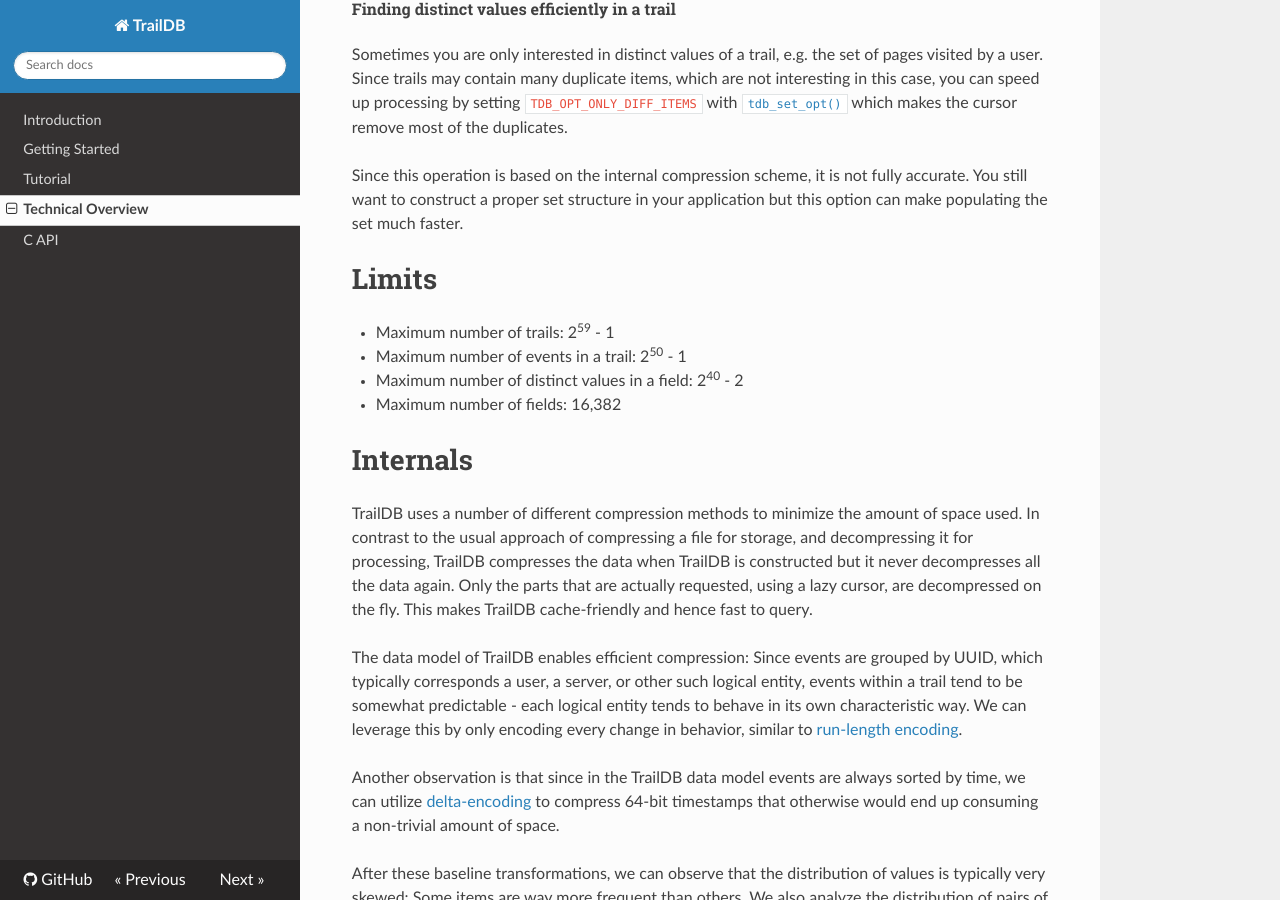
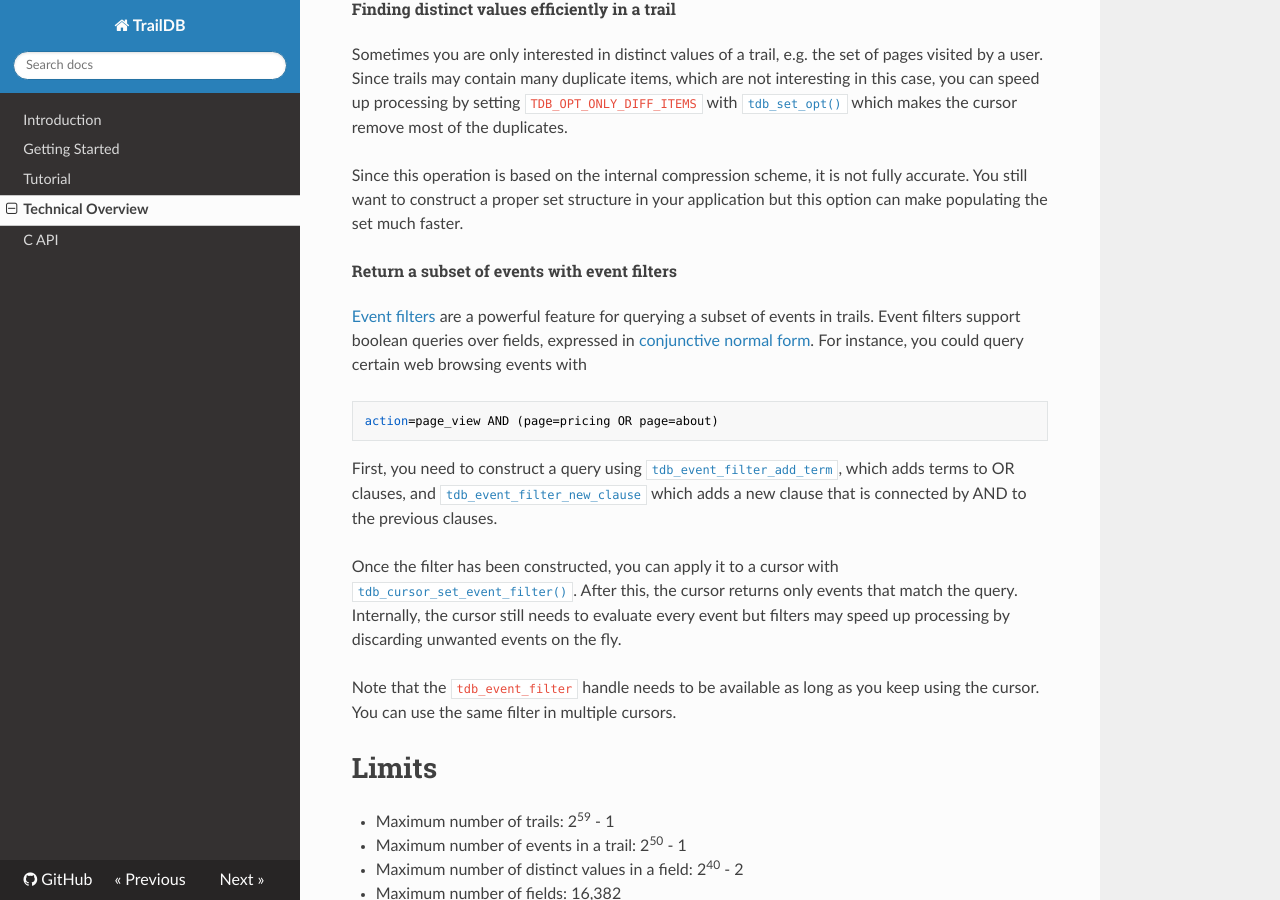
Before and after one commit to traildb/traildb, an MkDocs documentation site: the page built from doc/docs/technical_overview.md, in a window 1280 px wide and 900 px high, scrolled down 2599 px. Built offline with MkDocs 1.6.1, drawn with Linux system fonts in a browser that asks for light colours; nearby versions of some CDN libraries; old or Windows-style settings are respelled for this version of MkDocs.

Commit message:
add a section about event filters in technical overview

````diff
--- a/doc/docs/technical_overview.md
+++ b/doc/docs/technical_overview.md
@@ -122,6 +122,32 @@
 in your application but this option can make populating the set much
 faster.
 
+###### Return a subset of events with event filters
+
+[Event filters](api/#event_filters) are a powerful feature
+for querying a subset of events in trails. Event filters
+support boolean queries over fields, expressed in [conjunctive normal
+form](http://en.wikipedia.org/wiki/Conjunctive_normal_form).
+For instance, you could query certain web browsing events with
+```
+action=page_view AND (page=pricing OR page=about)
+```
+First, you need to construct a query using
+[`tdb_event_filter_add_term`](api/#tdb_filter_add_term),
+which adds terms to OR clauses, and
+[`tdb_event_filter_new_clause`](api/#tdb_filter_new_clause) which adds
+a new clause that is connected by AND to the previous clauses.
+
+Once the filter has been constructed, you can apply it to a cursor with
+[`tdb_cursor_set_event_filter()`](api/#tdb_cursor_event_filter). After
+this, the cursor returns only events that match the query. Internally,
+the cursor still needs to evaluate every event but filters may speed up
+processing by discarding unwanted events on the fly.
+
+Note that the `tdb_event_filter` handle needs to be available as long
+as you keep using the cursor. You can use the same filter in multiple
+cursors.
+
 # Limits
 
  - Maximum number of trails: 2<sup>59</sup> - 1
````
